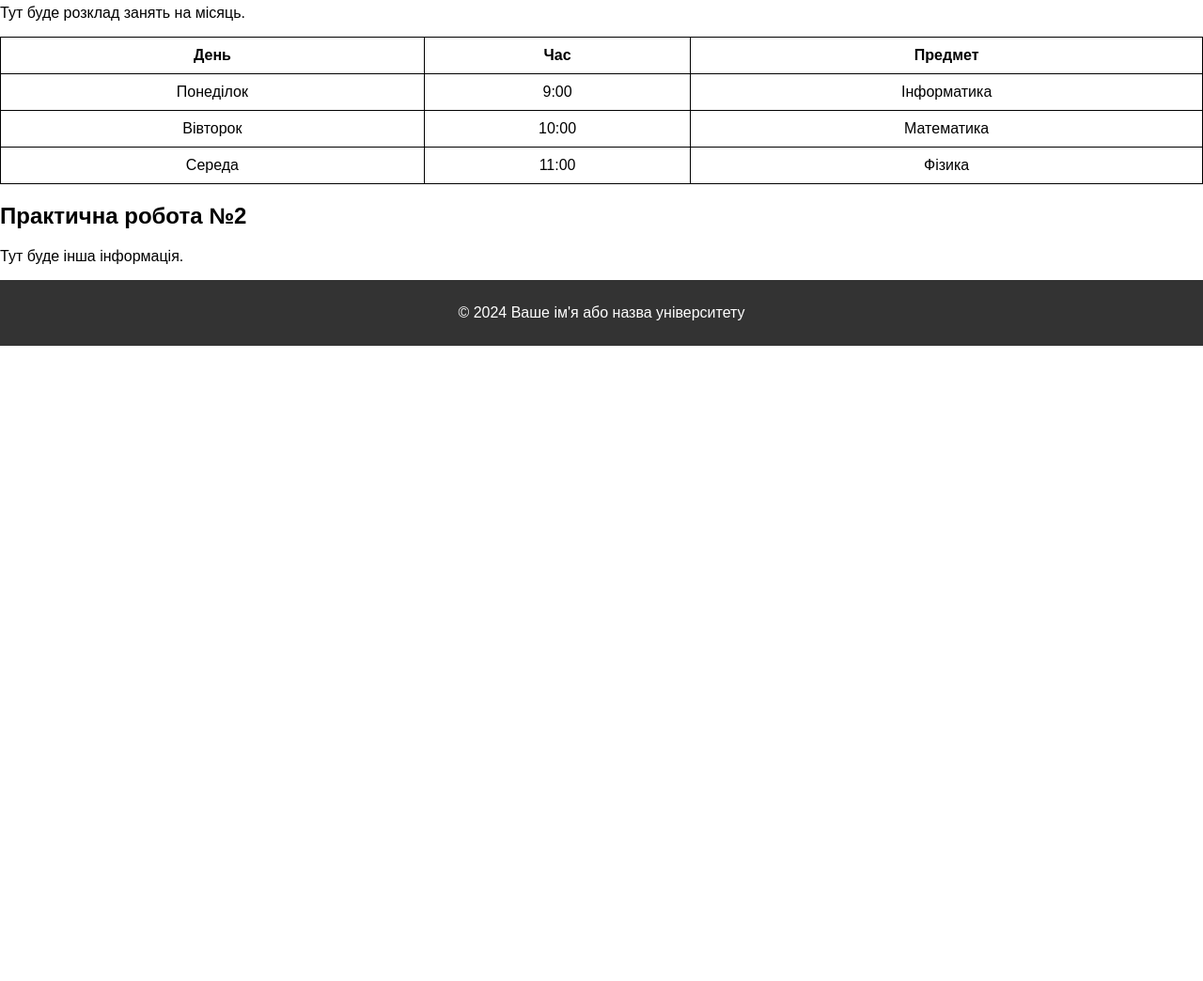
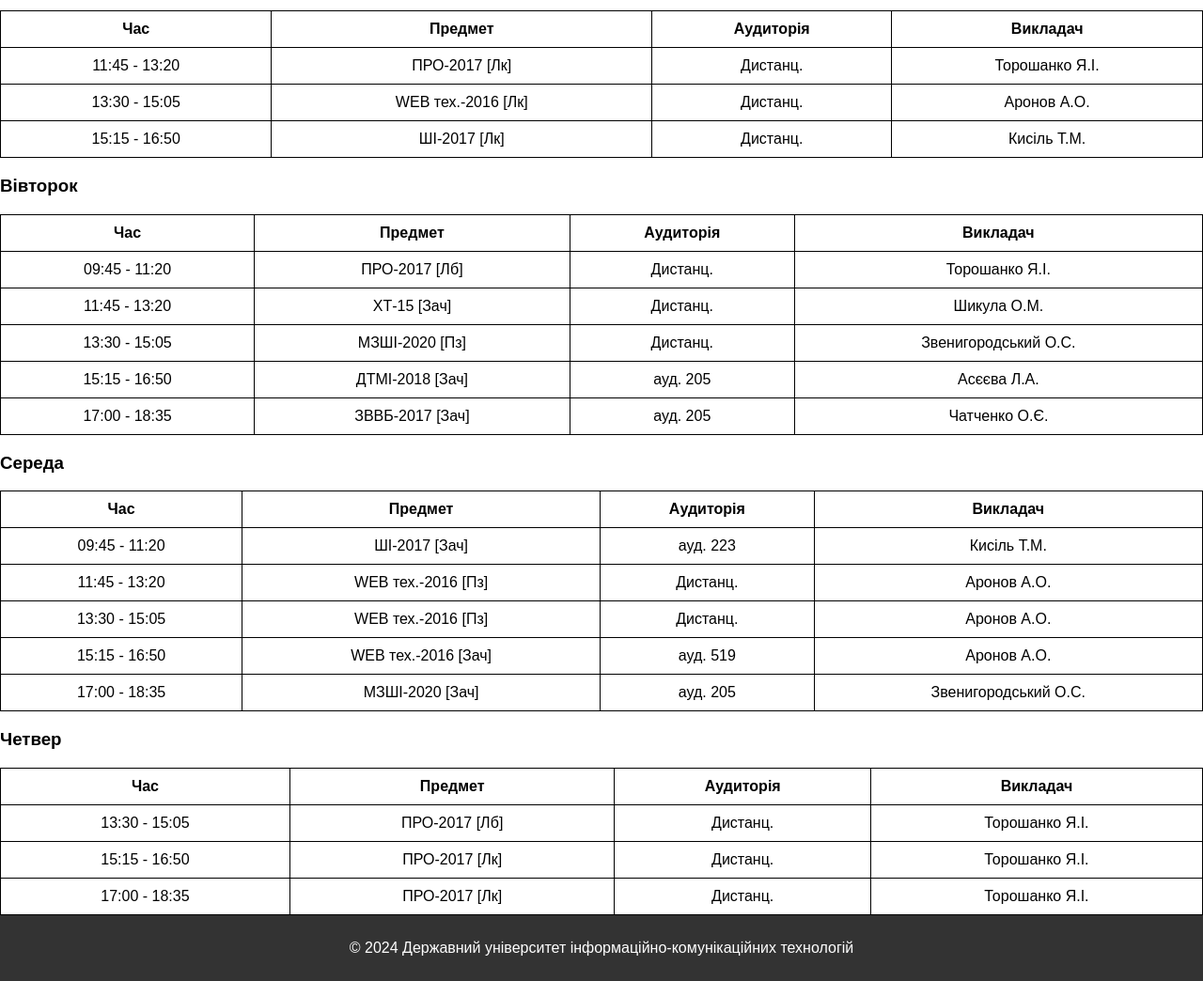
Before and after one commit to DeadSma1L/practice_1, a plain HTML site: page Index.html in a window 1280 px wide. Shown: the part 197-1241 px from the top of the page at 94% size. Before the commit the page ends 800 px from the top, so only its background shows below. Drawn offline with Linux system fonts and the light colour scheme.

Commit message:
Index.html

```diff
--- a/Index.html
+++ b/Index.html
@@ -3,60 +3,178 @@
 <head>
     <meta charset="UTF-8">
     <meta name="viewport" content="width=device-width, initial-scale=1.0">
-    <title>Практична робота №1</title>
+    <title>Тижневий розклад</title>
     <link rel="stylesheet" href="css/style.css">
 </head>
 <body>
     <header>
-        <h1>Мій навчальний сайт</h1>
-        <nav>
-            <ul>
-                <li><a href="#prac1">Практична робота №1</a></li>
-                <li><a href="#prac2">Практична робота №2</a></li>
-            </ul>
-        </nav>
+        <h1>Тижневий розклад занять</h1>
     </header>
 
     <main>
-        <section id="prac1">
-            <h2>Практична робота №1</h2>
-            <p>Тут буде розклад занять на місяць.</p>
+        <section id="schedule">
+            <h2>Розклад на тиждень (09.12.2024 - 12.12.2024)</h2>
+
+            <!-- Понеділок -->
+            <h3>Понеділок</h3>
             <table>
                 <thead>
                     <tr>
-                        <th>День</th>
                         <th>Час</th>
                         <th>Предмет</th>
+                        <th>Аудиторія</th>
+                        <th>Викладач</th>
                     </tr>
                 </thead>
                 <tbody>
                     <tr>
-                        <td>Понеділок</td>
-                        <td>9:00</td>
-                        <td>Інформатика</td>
+                        <td>11:45 - 13:20</td>
+                        <td>ПРО-2017 [Лк]</td>
+                        <td>Дистанц.</td>
+                        <td>Торошанко Я.І.</td>
                     </tr>
                     <tr>
-                        <td>Вівторок</td>
-                        <td>10:00</td>
-                        <td>Математика</td>
+                        <td>13:30 - 15:05</td>
+                        <td>WEB тех.-2016 [Лк]</td>
+                        <td>Дистанц.</td>
+                        <td>Аронов А.О.</td>
                     </tr>
                     <tr>
-                        <td>Середа</td>
-                        <td>11:00</td>
-                        <td>Фізика</td>
+                        <td>15:15 - 16:50</td>
+                        <td>ШІ-2017 [Лк]</td>
+                        <td>Дистанц.</td>
+                        <td>Кисіль Т.М.</td>
+                    </tr>
+                </tbody>
+            </table>
+
+            <!-- Вівторок -->
+            <h3>Вівторок</h3>
+            <table>
+                <thead>
+                    <tr>
+                        <th>Час</th>
+                        <th>Предмет</th>
+                        <th>Аудиторія</th>
+                        <th>Викладач</th>
+                    </tr>
+                </thead>
+                <tbody>
+                    <tr>
+                        <td>09:45 - 11:20</td>
+                        <td>ПРО-2017 [Лб]</td>
+                        <td>Дистанц.</td>
+                        <td>Торошанко Я.І.</td>
+                    </tr>
+                    <tr>
+                        <td>11:45 - 13:20</td>
+                        <td>ХТ-15 [Зач]</td>
+                        <td>Дистанц.</td>
+                        <td>Шикула О.М.</td>
+                    </tr>
+                    <tr>
+                        <td>13:30 - 15:05</td>
+                        <td>МЗШІ-2020 [Пз]</td>
+                        <td>Дистанц.</td>
+                        <td>Звенигородський О.С.</td>
+                    </tr>
+                    <tr>
+                        <td>15:15 - 16:50</td>
+                        <td>ДТМІ-2018 [Зач]</td>
+                        <td>ауд. 205</td>
+                        <td>Асєєва Л.А.</td>
+                    </tr>
+                    <tr>
+                        <td>17:00 - 18:35</td>
+                        <td>ЗВВБ-2017 [Зач]</td>
+                        <td>ауд. 205</td>
+                        <td>Чатченко О.Є.</td>
+                    </tr>
+                </tbody>
+            </table>
+
+            <!-- Середа -->
+            <h3>Середа</h3>
+            <table>
+                <thead>
+                    <tr>
+                        <th>Час</th>
+                        <th>Предмет</th>
+                        <th>Аудиторія</th>
+                        <th>Викладач</th>
+                    </tr>
+                </thead>
+                <tbody>
+                    <tr>
+                        <td>09:45 - 11:20</td>
+                        <td>ШІ-2017 [Зач]</td>
+                        <td>ауд. 223</td>
+                        <td>Кисіль Т.М.</td>
+                    </tr>
+                    <tr>
+                        <td>11:45 - 13:20</td>
+                        <td>WEB тех.-2016 [Пз]</td>
+                        <td>Дистанц.</td>
+                        <td>Аронов А.О.</td>
+                    </tr>
+                    <tr>
+                        <td>13:30 - 15:05</td>
+                        <td>WEB тех.-2016 [Пз]</td>
+                        <td>Дистанц.</td>
+                        <td>Аронов А.О.</td>
+                    </tr>
+                    <tr>
+                        <td>15:15 - 16:50</td>
+                        <td>WEB тех.-2016 [Зач]</td>
+                        <td>ауд. 519</td>
+                        <td>Аронов А.О.</td>
+                    </tr>
+                    <tr>
+                        <td>17:00 - 18:35</td>
+                        <td>МЗШІ-2020 [Зач]</td>
+                        <td>ауд. 205</td>
+                        <td>Звенигородський О.С.</td>
+                    </tr>
+                </tbody>
+            </table>
+
+            <!-- Четвер -->
+            <h3>Четвер</h3>
+            <table>
+                <thead>
+                    <tr>
+                        <th>Час</th>
+                        <th>Предмет</th>
+                        <th>Аудиторія</th>
+                        <th>Викладач</th>
+                    </tr>
+                </thead>
+                <tbody>
+                    <tr>
+                        <td>13:30 - 15:05</td>
+                        <td>ПРО-2017 [Лб]</td>
+                        <td>Дистанц.</td>
+                        <td>Торошанко Я.І.</td>
+                    </tr>
+                    <tr>
+                        <td>15:15 - 16:50</td>
+                        <td>ПРО-2017 [Лк]</td>
+                        <td>Дистанц.</td>
+                        <td>Торошанко Я.І.</td>
+                    </tr>
+                    <tr>
+                        <td>17:00 - 18:35</td>
+                        <td>ПРО-2017 [Лк]</td>
+                        <td>Дистанц.</td>
+                        <td>Торошанко Я.І.</td>
                     </tr>
                 </tbody>
             </table>
         </section>
-
-        <section id="prac2">
-            <h2>Практична робота №2</h2>
-            <p>Тут буде інша інформація.</p>
-        </section>
     </main>
 
     <footer>
-        <p>&copy; 2024 Ваше ім'я або назва університету</p>
+        <p>&copy; 2024 Державний університет інформаційно-комунікаційних технологій </p>
     </footer>
 </body>
 </html>
```
